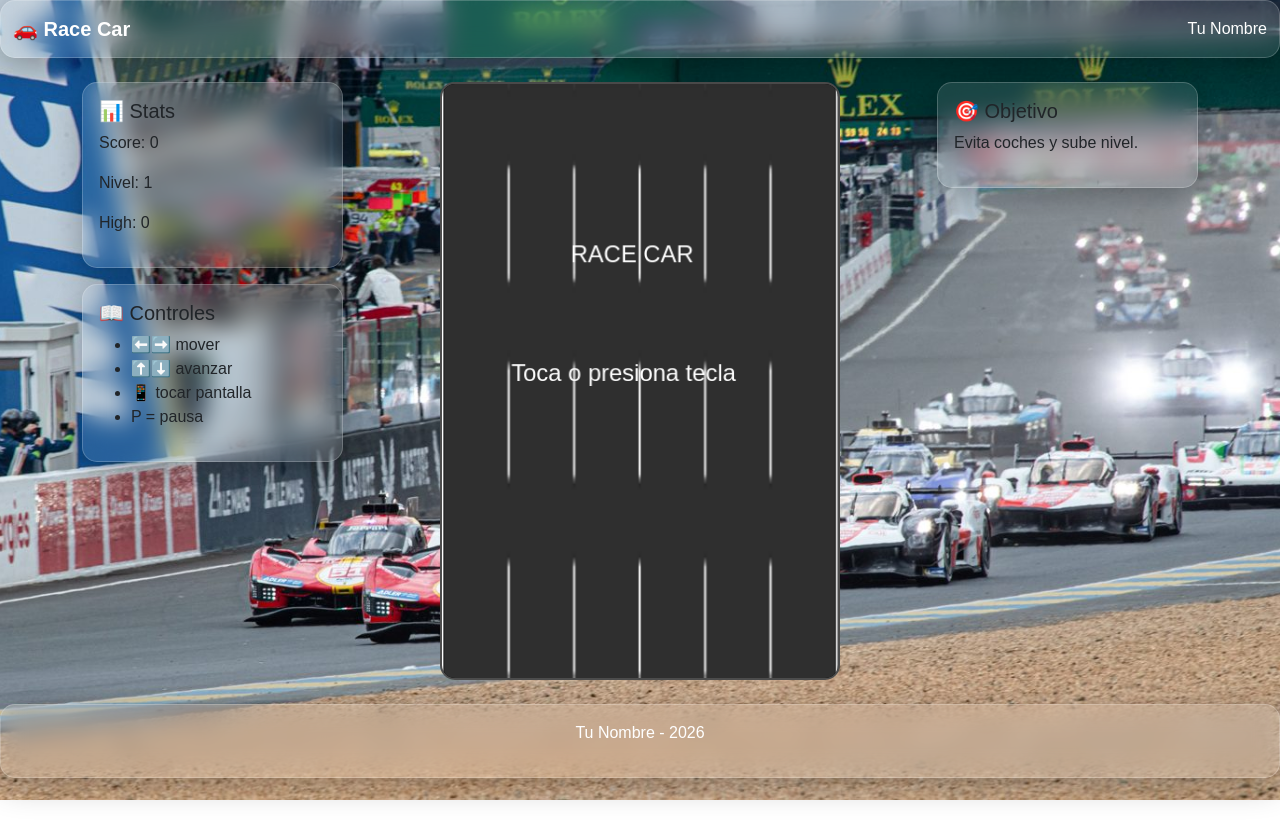
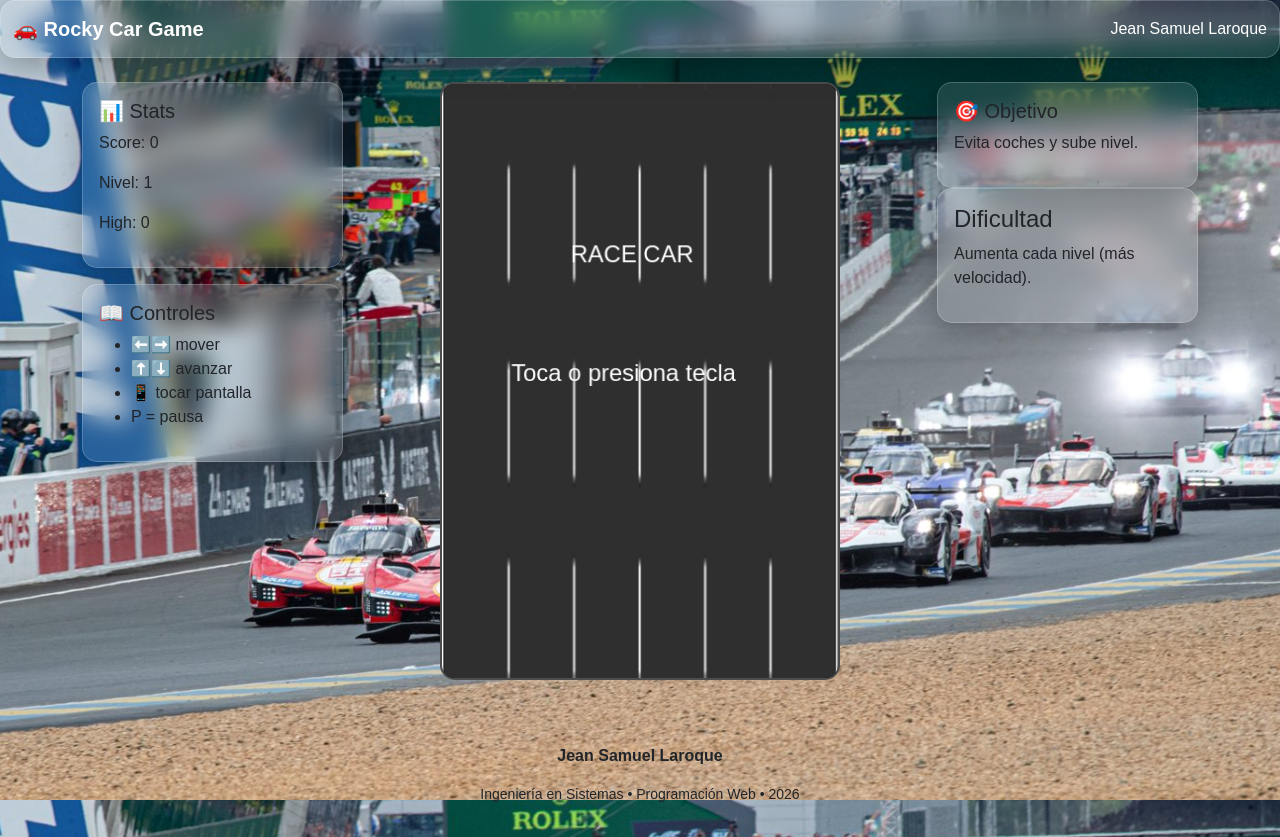
Before and after one commit to jeansamuellaroque-tech/Rocky-Car-Game, a plain HTML site: page index.html in a window 1280 px wide. Before the commit the page ends 800 px from the top, so only its background shows below. Drawn offline with nearby package versions, Linux system fonts and the light colour scheme.

Commit message:
Juego de Samuel

```diff
--- a/index.html
+++ b/index.html
@@ -19,8 +19,8 @@
 <!-- 🔝 NAVBAR GLASS -->
 <nav class="glass navbar navbar-expand-lg">
   <div class="container-fluid">
-    <span class="navbar-brand text-white fw-bold">🚗 Race Car</span>
-    <span class="text-white">Tu Nombre</span>
+    <span class="navbar-brand text-white fw-bold">🚗 Rocky Car Game</span>
+    <span class="text-white">Jean Samuel Laroque</span>
   </div>
 </nav>
 
@@ -65,14 +65,20 @@
         <h5>🎯 Objetivo</h5>
         <p>Evita coches y sube nivel.</p>
       </div>
+      <div class="glass p-3">
+        <h4>Dificultad</h4>
+        <p>Aumenta cada nivel (más velocidad).</p>
+      </div>
     </div>
 
   </div>
 
 </div>
 
-<footer class="glass text-center mt-4 p-3 text-white">
-  <p>Tu Nombre - 2026</p>
+<!-- FOOTER -->
+<footer class="glass-footer text-center mt-5 py-3">
+  <p><strong>Jean Samuel Laroque</strong></p>
+  <p class="small">Ingeniería en Sistemas • Programación Web • 2026</p>
 </footer>
 
 <script src="assets/js/main.js"></script>
```
Also changed, not shown: 1 other file.
